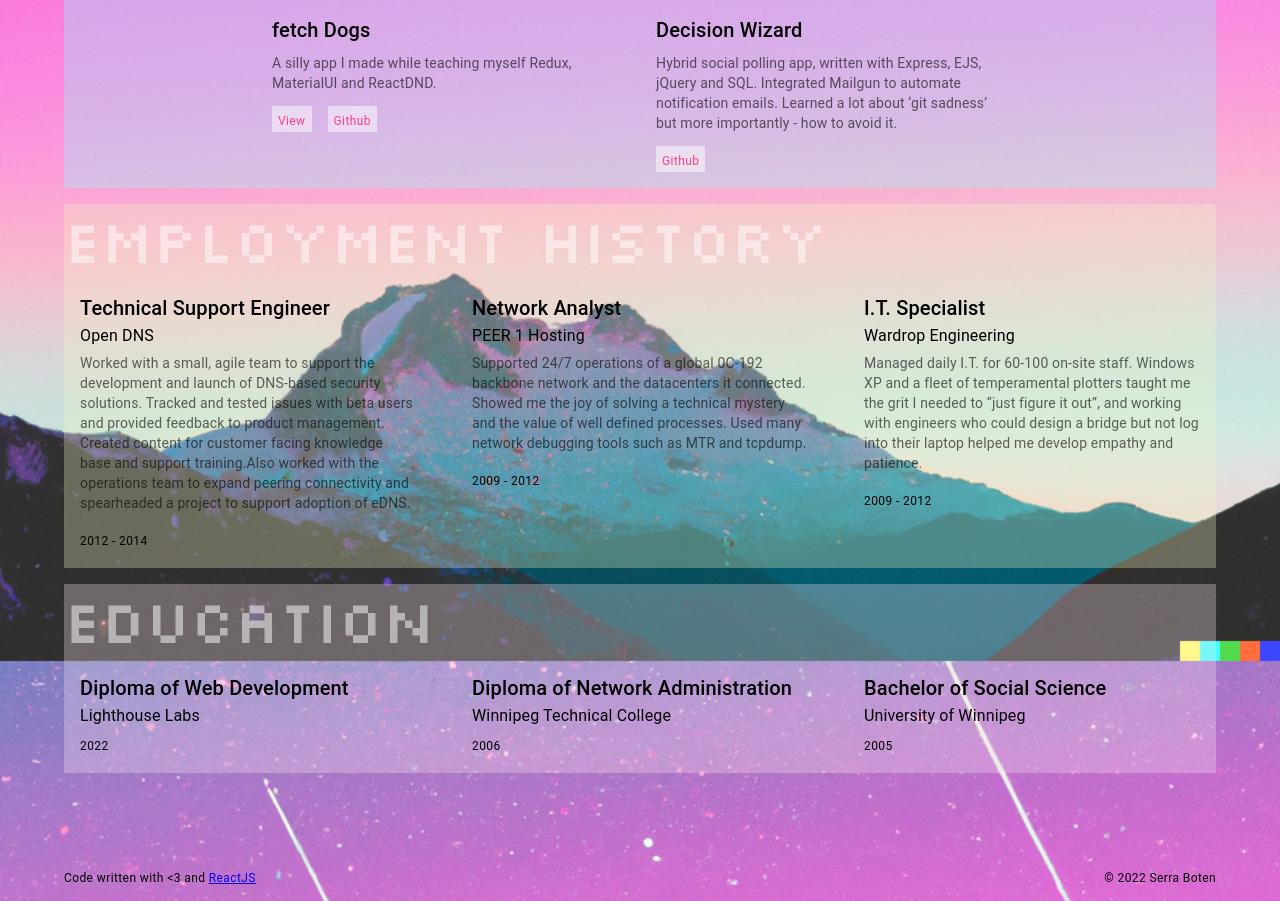
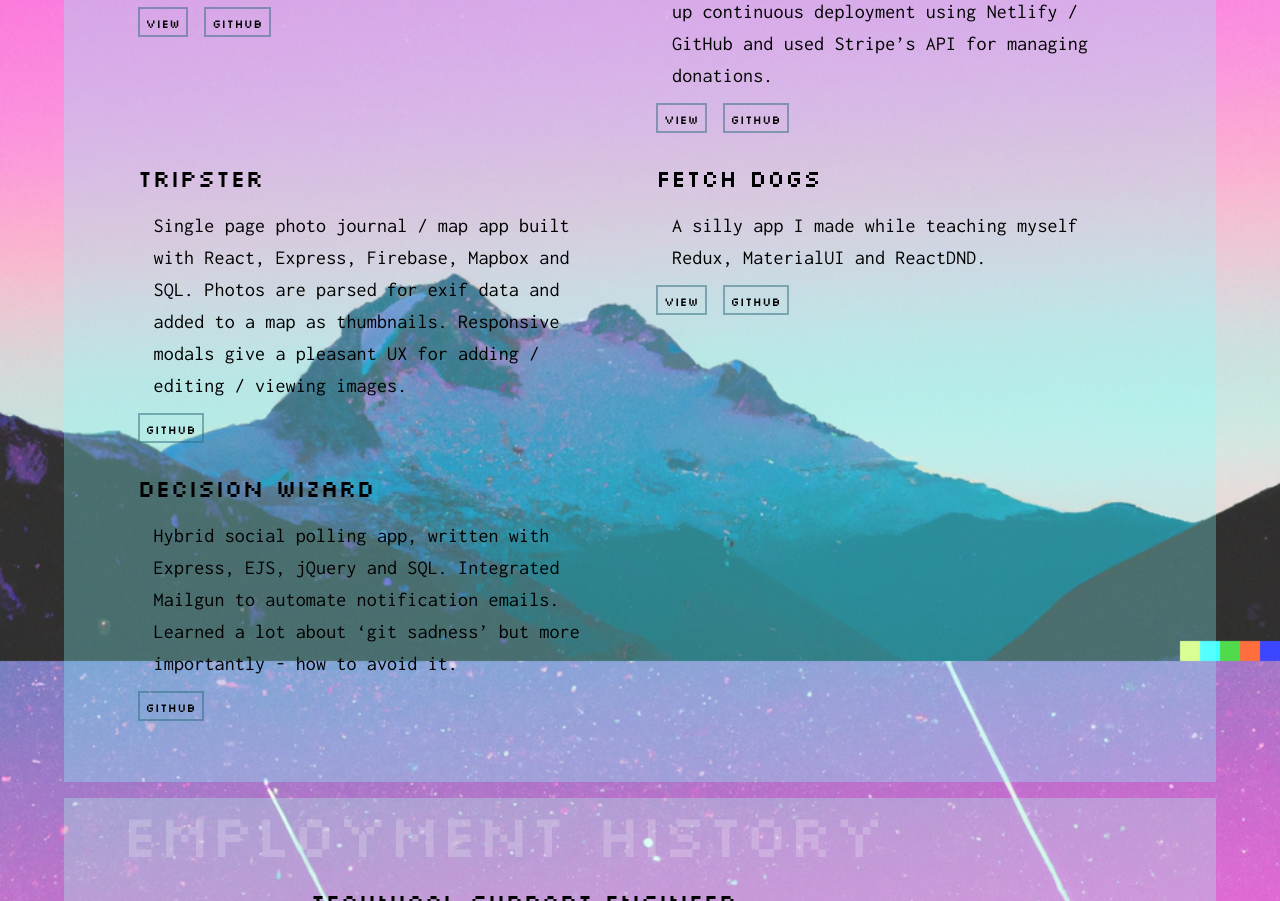
Before and after one commit to teknoboten/boten, a React (Create React App) app: page /resume in a window 1280 px wide. Shown: the part 1899-2800 px from the top of the page. Built offline with nearby package versions, Linux system fonts and the light colour scheme.

Commit message:
update project stylez

```diff
--- a/src/components/Footer.js
+++ b/src/components/Footer.js
@@ -11,10 +11,10 @@ export default function Footer() {
       paddingBottom={4}
       sx={{ justifyContent: 'space-between' }}
     >
-      <Typography variant="caption">
+      <Typography variant="h5" sx={{ fontFamily: 'Silkscreen', fontWeight: '500'}}>
         Code written with {'<3'} and <a href="https://reactjs.org/">ReactJS</a>
       </Typography>
-      <Typography variant="caption">
+      <Typography variant="h5" sx={{ fontFamily: 'Silkscreen', fontWeight: '500'}}>
         © {new Date().getFullYear()} Serra Boten
       </Typography>
     </Grid>
--- a/src/components/Jorb.js
+++ b/src/components/Jorb.js
@@ -5,15 +5,15 @@ import Typography from '@mui/material/Typography'
 export default function Jorb({ company, position, description, years }) {
   return (
     <Box padding={2}>
-      <Typography variant="h6">{position}</Typography>
-      <Typography variant="body1" gutterBottom>
+      <Typography variant="h5" fontFamily={'Silkscreen'}>{position}</Typography>
+      <Typography variant="h6" marginBottom={1} fontFamily={'Inconsolata'}>
         {company}
       </Typography>
 
-      <Typography variant="body2" color="text.secondary" marginBottom={2}>
+      <Typography variant="h6" fontFamily={'Inconsolata'} color="text.secondary" marginBottom={2}>
         {description}
       </Typography>
-      <Typography variant="caption">{years}</Typography>
+      <Typography variant="caption" sx={{ fontFamily: 'Silkscreen', fontWeight: '500'}}>{years}</Typography>
     </Box>
   )
 }
--- a/src/components/JorbsContainer.js
+++ b/src/components/JorbsContainer.js
@@ -8,22 +8,26 @@ import Jorb from './Jorb.js'
 
 export default function JorbsContainer() {
   return (
-    <Box sx={{ bgcolor: 'rgba(240, 244, 195, 0.3)', marginY: 2 }}>
+
+<Grid container
+      spacing={0}
+      sx={{  paddingX: '5%', paddingBottom: 6, bgcolor: 'rgba(167, 255, 235, 0.3)', marginY: 2 }}>
+  <Grid item>
       <Typography
         variant="h2"
         sx={{
           color: 'white',
           fontFamily: 'Silkscreen',
-          opacity: '.5',
+          opacity: '.2',
         }}
       >
         Employment History
       </Typography>
-      <Grid container spacing={3}>
+      </Grid>
+
         {employment.map((jorb) => (
-          <Grid item xs={12} sm={4} key={jorb.title}>
+          <Grid item xs={12} sm={8} key={jorb.title} sx={{ marginX: 'auto' }}>
             <Jorb
-              // key={jorb.company}s
               company={jorb.company}
               position={jorb.position}
               description={jorb.description}
@@ -32,6 +36,5 @@ export default function JorbsContainer() {
           </Grid>
         ))}
       </Grid>
-    </Box>
   )
 }
--- a/src/components/Project.js
+++ b/src/components/Project.js
@@ -10,11 +10,11 @@ export default function Project({ title, description, url, tags, github }) {
         height: '100%',
       }}
     >
-      <Typography gutterBottom variant="h6">
+      <Typography variant="h5" fontFamily={'Silkscreen'}>
         {title}
       </Typography>
 
-      <Typography variant="body2" color="text.secondary" marginBottom={2}>
+      <Typography variant="h6" padding={2} fontFamily={'Inconsolata'}>
         {description}
       </Typography>
       <Box marginBottom={0}>
@@ -27,28 +27,31 @@ export default function Project({ title, description, url, tags, github }) {
             sx={{
               textDecoration: 'none',
               marginRight: 2,
-              bgcolor: 'rgba(255,255,255, 0.5)',
+              color: 'black',
+              bgcolor: 'rgba(169, 243, 255, 0.0)',
               paddingX: '6px',
               paddingY: '3px',
+              border: '2px solid rgba(47, 109, 127, 0.5)'
             }}
           >
-            <Typography variant="caption">View</Typography>
+            <Typography variant="caption" sx={{ fontFamily: 'Silkscreen', fontWeight: '500'}}>View</Typography>
           </Link>
         )}
         <Link
           href={github}
           rel="noreferrer"
           target="_blank"
-          color="#ff4081"
           sx={{
             textDecoration: 'none',
             marginRight: 2,
-            bgcolor: 'rgba(255,255,255, 0.5)',
+            color: 'black',
+            bgcolor: 'rgba(169, 243, 255, 0.0)',
             paddingX: '6px',
             paddingY: '3px',
+            border: '2px solid rgba(47, 109, 127, 0.5)'
           }}
         >
-          <Typography variant="caption">Github</Typography>
+          <Typography variant="caption" sx={{ fontFamily: 'Silkscreen', fontWeight: '500'}} >Github</Typography>
         </Link>
       </Box>
     </Box>
--- a/src/components/ProjectsContainer.js
+++ b/src/components/ProjectsContainer.js
@@ -9,8 +9,7 @@ export default function ProjectsContainer() {
     <Grid
       container
       spacing={0}
-      sx={{ bgcolor: 'rgba(132, 255, 255, 0.3)', marginY: 2 }}
-      justifyContent="center"
+      sx={{ paddingX: '5%', paddingBottom: 6, bgcolor: 'rgba(132, 255, 255, 0.3)', marginY: 2 }}
     >
       <Grid item xs={12}>
         <Typography
@@ -18,7 +17,7 @@ export default function ProjectsContainer() {
           sx={{
             color: 'white',
             fontFamily: 'Silkscreen',
-            opacity: '.5',
+            opacity: '.2',
           }}
         >
           Recent Projects
@@ -26,7 +25,7 @@ export default function ProjectsContainer() {
       </Grid>
 
       {recentProjects.map((project) => (
-        <Grid item padding={2} xs={12} sm={4} key={project.title}>
+        <Grid item padding={2} lg={6} key={project.title}>
           <Project
             title={project.title}
             description={project.description}
--- a/src/components/School.js
+++ b/src/components/School.js
@@ -5,12 +5,12 @@ import Typography from '@mui/material/Typography'
 export default function School({ school, program, year }) {
   return (
     <Box padding={2}>
-      <Typography variant="h6">{program}</Typography>
-      <Typography variant="body1" gutterBottom>
+      <Typography variant="h5" fontFamily={'Silkscreen'}>{program}</Typography>
+      <Typography variant="h6" fontFamily={'Inconsolata'}>
         {school}
       </Typography>
 
-      <Typography variant="caption">{year}</Typography>
+      <Typography variant="caption" sx={{ fontFamily: 'Silkscreen', fontWeight: '500'}}>{year}</Typography>
     </Box>
   )
 }
--- a/src/components/SchoolConatiner.js
+++ b/src/components/SchoolConatiner.js
@@ -1,15 +1,15 @@
 import React from 'react'
-import Box from '@mui/material/Box'
 import Typography from '@mui/material/Typography'
 import Grid from '@mui/material/Grid'
-
 import { education } from '../rzm.js'
 import School from './School.js'
 
 export default function SchoolContainer() {
   return (
-    <Box sx={{ bgcolor: 'rgba(252, 228, 236, 0.3)', marginY: 2 }}>
-      <Typography
+    <Grid
+    container
+    sx={{ paddingX: '5%', paddingBottom: 6, bgcolor: 'rgba(252, 228, 236, 0.3)', marginY: 2 }}
+>      <Typography
         variant="h2"
         sx={{
           color: 'white',
@@ -19,9 +19,9 @@ export default function SchoolContainer() {
       >
         Education
       </Typography>
-      <Grid container spacing={3}>
+      <Grid container spacing={0}>
         {education.map((school) => (
-          <Grid item xs={12} sm={4} key={school.title}>
+          <Grid item xs={12} sm={8}  sx={{ marginX: 'auto' }} key={school.title}>
             <School
               school={school.school}
               program={school.program}
@@ -30,6 +30,6 @@ export default function SchoolContainer() {
           </Grid>
         ))}
       </Grid>
-    </Box>
+      </Grid>
   )
 }
--- a/src/components/Skills.js
+++ b/src/components/Skills.js
@@ -9,10 +9,9 @@ export default function Skills() {
       spacing={0}
       sx={{  paddingX: '5%', paddingBottom: 6, bgcolor: 'rgba(167, 255, 235, 0.3)', marginY: 2 }}>
 
-
       <Grid item xs={12} >
         <Typography
-          variant="h1"
+          variant="h2"
           sx={{
             color: 'white',
             fontFamily: 'Silkscreen',
@@ -23,8 +22,6 @@ export default function Skills() {
         </Typography>
       </Grid>
 
-      {/* <Grid container spacing={3} padding={2}> */}
-        {/* <Grid item xs={12} sm={4}>   */}
         <Grid item xs={12} sm={8} paddingY={2} sx={{ marginX: 'auto' }}>
           <Typography variant="h5" fontFamily={'Silkscreen'}>
             Languages:
@@ -58,31 +55,6 @@ export default function Skills() {
         </Grid>
 
 
-
-
-
-
-
-
-
-        {/* <Grid item xs={12} sm={4}>
-          <Typography variant="h6" gutterBottom>
-            Libraries & Frameworks
-          </Typography>
-          <Typography variant="body2" color="text.secondary">
-            {skills.frameworks}
-          </Typography>
-        </Grid>
-        <Grid item xs={12} sm={4}>
-          <Typography variant="h6" gutterBottom>
-            Toolbox
-          </Typography>
-
-          <Typography variant="body2" color="text.secondary">
-            {skills.toolbox}
-          </Typography>
-        </Grid> */}
       </Grid>
-    // </Grid>
   )
 }
--- a/src/components/Summary.js
+++ b/src/components/Summary.js
@@ -25,10 +25,14 @@ export default function Summary() {
         <Grid item xs={12} sm={8} paddingBottom={6} sx={{ marginX: 'auto' }}>
           <Typography variant="h5" sx={{ fontFamily: 'Inconsolata'}}>
             <p>
+            I love building with React & Express, but I am always teaching myself something new Lately that's been Typescript, NextJS and how to Docker.
+            </p>
+            <p>
               My super powers include creative thinking, determination, and bug
               hunting (technical / bitey). I am passionate about learning,
               problem solving, iterative optimization, and snacks.
             </p>
+
             <p>
               Coworkers and clients have described me as patient, hard-working,
               clever and{' '}
@@ -46,8 +50,7 @@ export default function Summary() {
             </p>
 
             <p>
-              Lately, I have been focussed on building things with React, but am
-              always interested in collaborating. If you'd like to chat, please
+              These days I prefer writing code to social media, so if you'd like to chat, please
               <Link
                 href="mailto:serra@boten.ca"
                 rel="noreferrer"
```
